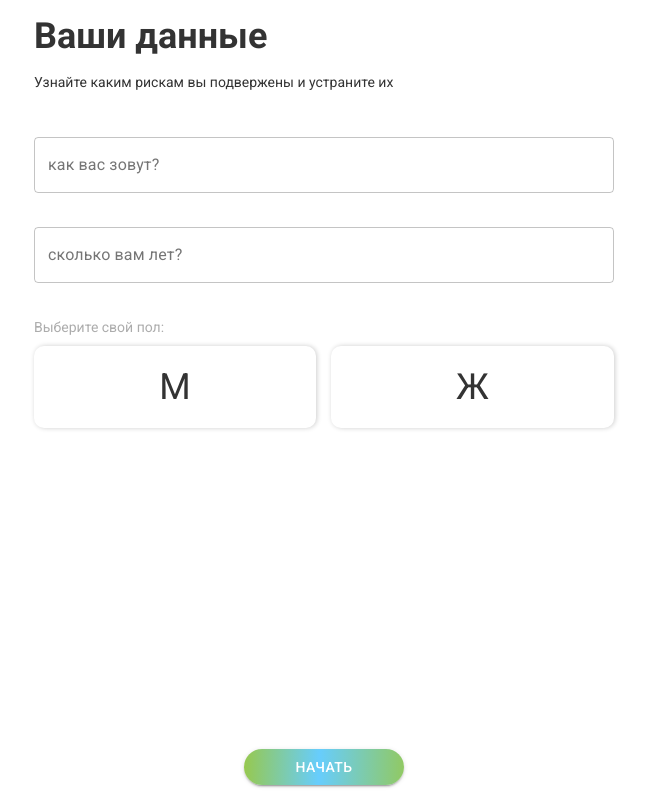
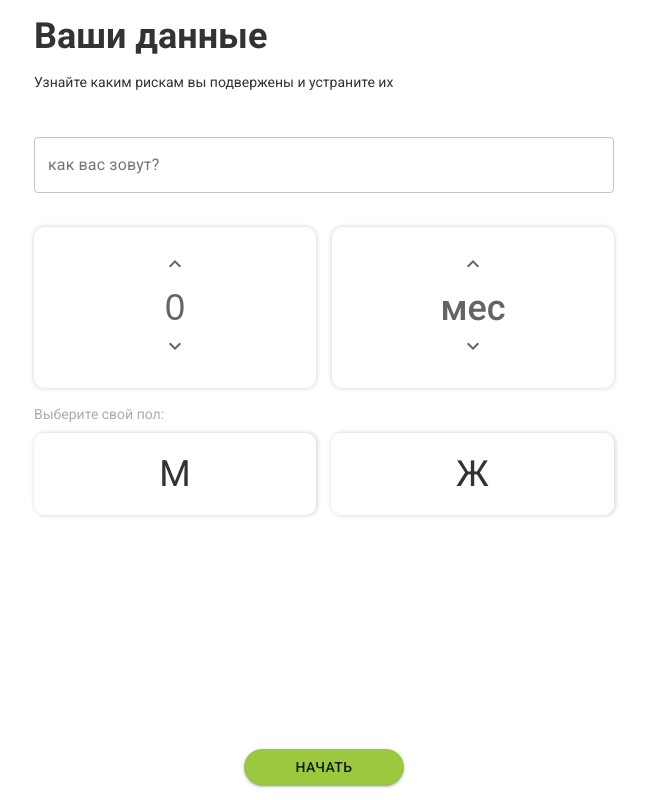
Before and after one commit to QwiniTRON/immunify, a React (Create React App) app: page /reg in a window 1280 px wide. Shown: the whole page, without its empty margins (316-964 px from the left). Built offline with nearby package versions, Linux system fonts and the light colour scheme.

Commit message:
*diseas buttons fix

```diff
--- a/src/components/UI/AppButton/index.tsx
+++ b/src/components/UI/AppButton/index.tsx
@@ -7,14 +7,34 @@ import { sif } from '../../../utils/Styels';
 type AppButtonProps = {
     [p: string]: any
     floated?: boolean
-    appColor?: 'linear'
+    appColor?: 'linear' | 'white'
 }
 
+const ButtonColors = {
+    'linear': {
+        background: '"linear-gradient(91.68deg, #9BC83F -3.91%, #67CDFD 46.87%, #9BC83F 112.32%)"',
+        color: '"#fff"'
+    },
+    'white': {
+        background: '#fff',
+        color: '#9BC83F',
+        border: '1px solid #9BC83F',
+
+        '&:hover': {
+            backgroundColor: 'rgba(155, 200, 63, 0.1)',
+            boxShadow: '0 1px 3px 0 rgba(0, 0, 0, 0.6)'
+        },
+        '&:active': {
+            boxShadow: 'none',
+            backgroundColor: 'rgba(155, 200, 63, 0.1)',
+        }
+    },
+    'default': {}
+}
 const useStyles = makeStyles((theme) => ({
     root: (props: AppButtonProps) => ({
         borderRadius: 45,
-        background: props.appColor == 'linear' ? "linear-gradient(91.68deg, #9BC83F -3.91%, #67CDFD 46.87%, #9BC83F 112.32%)" : '',
-        color: props.appColor == 'linear' ? "#fff" : '',
+        ...ButtonColors[props.appColor ?? 'default']
     }),
     floated: {
         position: 'fixed',
--- a/src/components/UI/appDatePicker/index.tsx
+++ b/src/components/UI/appDatePicker/index.tsx
@@ -26,6 +26,13 @@ const useStyles = makeStyles({
     color: '#646464',
     flexShrink: 1,
     flexBasis: 1
+  },
+  valueInput: {
+    width: '100%',
+    fontSize: 36,
+    textAlign: 'center',
+    border: 'none',
+    color: '#646464'
   }
 });
 
@@ -79,7 +86,7 @@ export const AppDatePicker: React.FC<AppDatePickerProps> = ({ changeHandle, valu
   const [unit, setUnit] = useState(defaultUnit ?? 'month');
   const clasess = useStyles();
   const units = Object.keys(unitDictionary);
-  const currentValue = unitDictionary[unit].fromSecond(value);
+  const currentValue = unitDictionary[unit].fromSecond(value) || 0;
 
   return (
     <Box className={clasess.root}>
@@ -90,7 +97,13 @@ export const AppDatePicker: React.FC<AppDatePickerProps> = ({ changeHandle, valu
           changeHandle(unitDictionaryOptions.toSecond(newValue));
         }} /></Box>
 
-        <Box fontSize={36} fontWeight={500}>{currentValue}</Box>
+        <Box fontSize={36} fontWeight={500}>
+          <input className={clasess.valueInput} value={currentValue} onChange={(e: React.ChangeEvent<HTMLInputElement>) => {
+            let value = parseInt(e.target.value);
+            if (value < 0 || value === NaN) value = 0;
+            changeHandle(unitDictionary[unit].toSecond(value));
+          }} />
+        </Box>
 
         <Box><ExpandMoreIcon onClick={() => {
           const unitDictionaryOptions = unitDictionary[unit];
--- a/src/containers/Diseas/index.tsx
+++ b/src/containers/Diseas/index.tsx
@@ -13,6 +13,7 @@ import { PageLayout } from '../../components/UI/PageLayout';
 import { AppButton } from '../../components/UI/AppButton';
 import { Loader } from '../../components/UI/Loader';
 import { Layout } from '../../components/Layout/Layout';
+import { AppButtonGroup } from '../../components/UI/ButtonGroup';
 
 
 type DiseasProps = {
@@ -58,6 +59,9 @@ const useStyles = makeStyles((theme) => ({
         fontWeight: 500,
         textAlign: 'center',
         margin: '10px 0'
+    },
+    linkButton: {
+        textDecoration: 'none'
     }
 }));
 
@@ -171,7 +175,10 @@ export const Diseas: React.FC<DiseasProps> = (props) => {
                     </Modal>
                 </div>
 
-                <Link to="/passport/ready"><AppButton floated> Я привит </AppButton></Link>
+                <AppButtonGroup floated>
+                    <Link to="/passport/ready" className={classes.linkButton}><AppButton appColor="white"> Я привит </AppButton></Link>
+                    <Link to="/take" className={classes.linkButton}><AppButton>Записаться</AppButton></Link>
+                </AppButtonGroup>
             </PageLayout>
         </Layout>
     );
--- a/src/containers/MainPage/index.tsx
+++ b/src/containers/MainPage/index.tsx
@@ -7,15 +7,11 @@ import { PageLayout } from '../../components/UI/PageLayout';
 type MainPageProps = {}
 
 export const MainPage: React.FC<MainPageProps> = (props) => {
-  const [age, setAge] = useState(0);
-console.log(age);
 
   return (
     <Layout title="Главная">
       <PageLayout>
         main page
-
-        <AppDatePicker changeHandle={(value) => setAge(value)} value={age} />
       </PageLayout>
     </Layout>
   );
--- a/src/containers/Reg/Reg.tsx
+++ b/src/containers/Reg/Reg.tsx
@@ -14,6 +14,7 @@ import { RootState } from '../../store';
 import { AppRadioGroup } from '../../components/UI/AppRadioGroup';
 import { AppRadioButton } from '../../components/UI/AppRadioButton';
 import { s } from '../../utils/Styels';
+import { AppDatePicker } from '../../components/UI/appDatePicker';
 
 
 type RegProps = {
@@ -71,7 +72,7 @@ const Reg: React.FC<RegProps> = ({
             errors.name = 'имя должно быть не короче 2 символов';
             valid = false;
         }
-        if (+ageText < 1 || +age > 150) {
+        if (Number(ageText) <= 0) {
             errors.age = 'возраст обязателен';
             valid = false;
         }
@@ -118,7 +119,11 @@ const Reg: React.FC<RegProps> = ({
                         error={Boolean(errors.name)}
                         helperText={errors.name} />
 
-                    <TextField
+
+                    <Box mb={2}>
+                        <Box className="error">{errors.age}</Box>
+                        <AppDatePicker value={Number(age)} changeHandle={(value) => setAge(String(value))} />
+                        {/* <TextField
                             id="age-field"
                             label="сколько вам лет?"
                             type="number"
@@ -128,7 +133,8 @@ const Reg: React.FC<RegProps> = ({
                             onChange={(e: React.ChangeEvent<HTMLInputElement>) => setAge(e.target.value)}
                             error={Boolean(errors.age)}
                             helperText={errors.age}
-                    />
+                        /> */}
+                    </Box>
 
                     <Box color="#acacac" marginBottom={1}>Выберите свой пол:</Box>
                     <Typography color="error">{errors.sex}</Typography>
--- a/src/styles/index.scss
+++ b/src/styles/index.scss
@@ -57,3 +57,7 @@ p {
     transform: scale(0.9);
     transition: opacity 150ms, transform 150ms;
 }
+
+.error {
+    color: $errorColor;
+}
--- a/src/styles/vars.scss
+++ b/src/styles/vars.scss
@@ -4,5 +4,6 @@ $fontFamily: Roboto, Arial, Helvetica, sans-serif;
 $mainColor: #E5E5E5;
 $accentColor: #9BC83F;
 $textColor: #333;
+$errorColor: #f44336;
 
 $widthBreak: 600px;
```
Also changed, not shown: 1 other file (tests, documents, lock files or other folders). Lines whose indentation alone changed are shown as unchanged.
